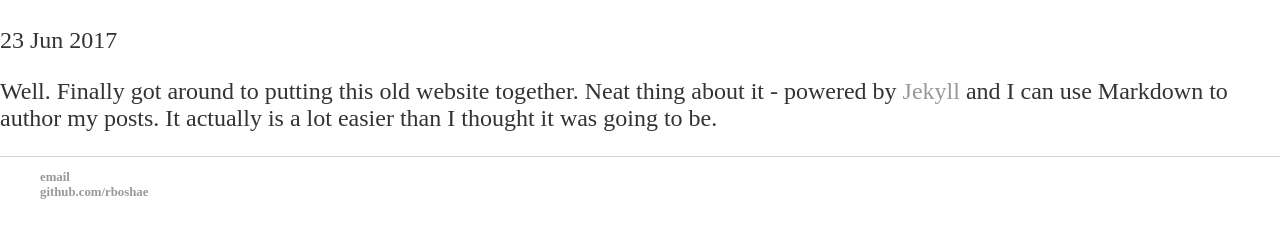
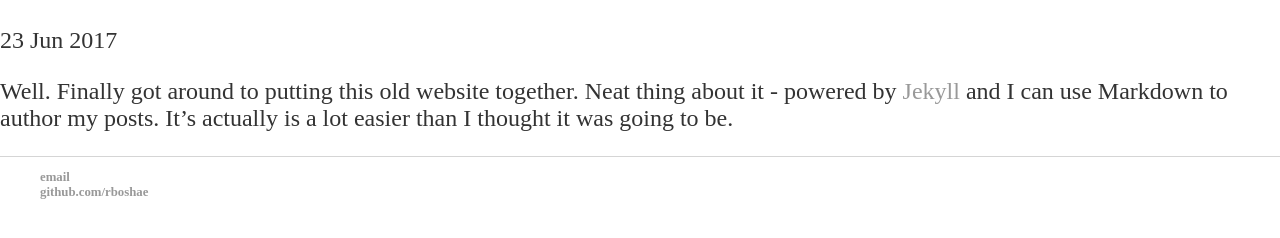
Before and after one commit to RBoshae/Personal-Website-1, a Jekyll site: the page built from _posts/2017-06-23-rick-boshae-site-launched.md, in a window 1280 px wide. Shown: the part 224-462 px from the top of the page. Built offline with Jekyll 4.4.1, drawn with Linux system fonts in a browser that asks for light colours.

```diff
--- a/_posts/2017-06-23-rick-boshae-site-launched.md
+++ b/_posts/2017-06-23-rick-boshae-site-launched.md
@@ -4,4 +4,4 @@ title: "Rick Boshae, Launches Site"
 date: 2017-06-23
 ---
 
-Well. Finally got around to putting this old website together. Neat thing about it - powered by [Jekyll](http://jekylrb.com) and I can use Markdown to author my posts. It actually is a lot easier than I thought it was going to be.
+Well. Finally got around to putting this old website together. Neat thing about it - powered by [Jekyll](http://jekylrb.com) and I can use Markdown to author my posts. It's actually is a lot easier than I thought it was going to be.
```
